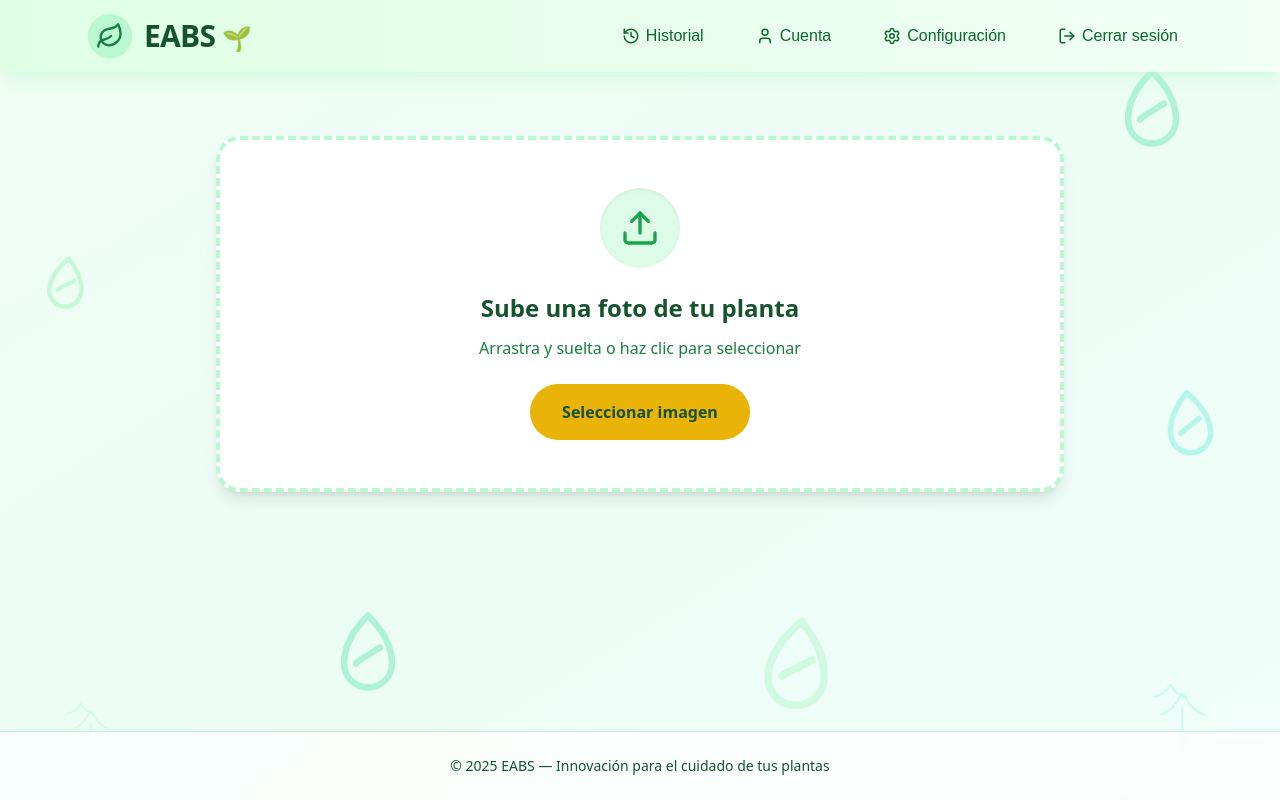
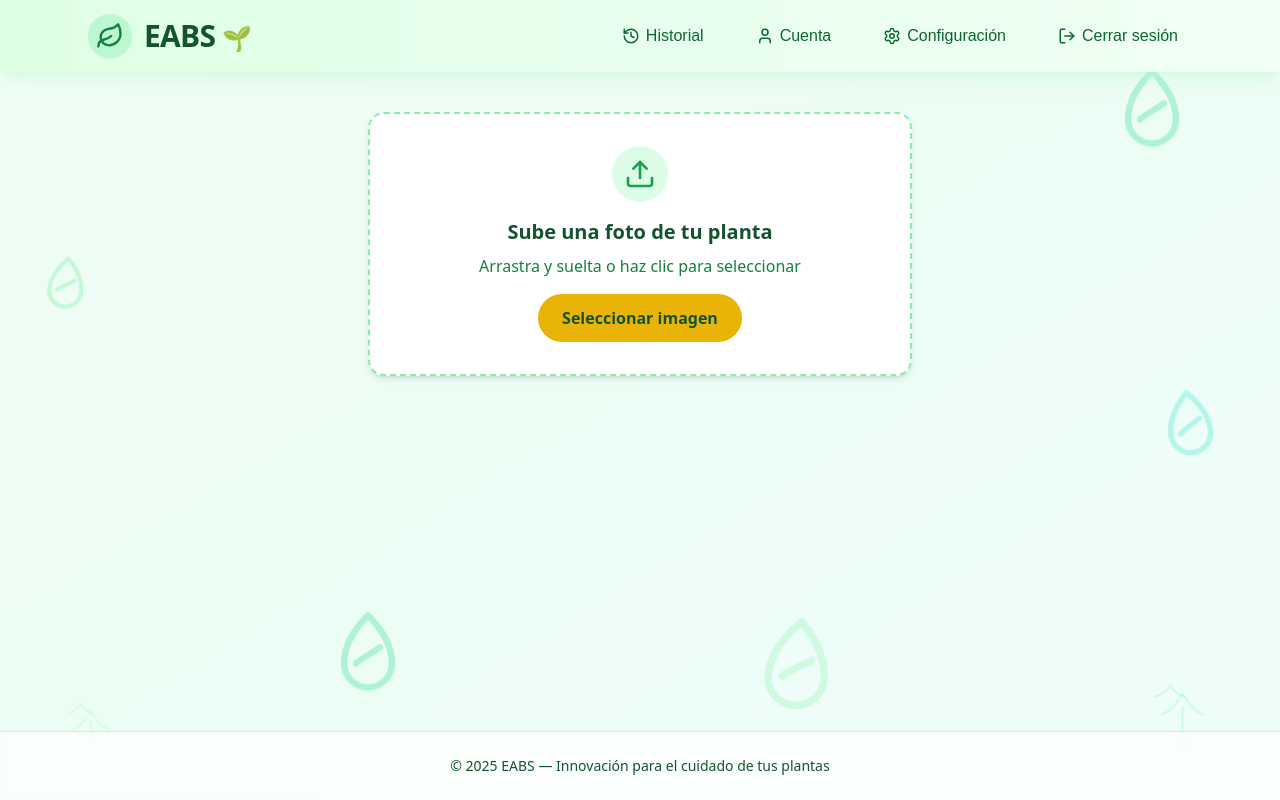
Before and after one commit to Brunodepas/EABS-Project, a React (Vite) app in the folder app/frontend/: page /image-upload in a window 1280 px wide. Built offline with nearby package versions, Linux system fonts and the light colour scheme.

Commit message:
Modifique visualmente la view de image-uppload

```diff
--- a/app/frontend/src/pages/ImageUpload.jsx
+++ b/app/frontend/src/pages/ImageUpload.jsx
@@ -11,26 +11,33 @@ export default function ImageUpload() {
 
   const handleImageUpload = (file) => {
     const reader = new FileReader();
+
     reader.onloadend = async () => {
       const base64Image = reader.result;
       setSelectedImage(base64Image);
       setLoading(true);
+
       try {
         const response = await fetch(`http://localhost:5000/?t=${Date.now()}`, {
           method: "POST",
+          credentials: "include", // 🔥 NECESARIO
           headers: { "Content-Type": "application/json" },
           body: JSON.stringify({ image: base64Image }),
         });
+
         const data = await response.json();
         setPrediction(data.error ? { error: data.error } : data);
+
       } catch (err) {
         console.error("Error enviando la imagen:", err);
         setPrediction({ error: "Error de conexión con el servidor." });
+
       } finally {
         setLoading(false);
         setShowResults(true);
       }
     };
+
     reader.readAsDataURL(file);
   };
 
@@ -54,29 +61,33 @@ export default function ImageUpload() {
   };
 
   return (
-    <div className="relative z-10 w-full max-w-4xl mx-auto px-6 pb-20 pt-6">
-      {/* Zona de subida */}
+    <div className="relative z-10 w-full max-w-xl mx-auto px-4 pb-10">
+
+      {/* Caja de subida */}
       {!showResults && (
         <div className="mb-8">
           <div
             onDrop={handleDrop}
             onDragOver={(e) => { e.preventDefault(); setIsDragging(true); }}
             onDragLeave={() => setIsDragging(false)}
-            className={`bg-white rounded-3xl shadow-lg p-12 border-4 border-dashed transition-all duration-300 ${
+            className={`bg-white rounded-2xl shadow-md p-8 border-2 border-dashed transition-all duration-300 ${
               isDragging ? "border-green-500 bg-green-50 scale-105"
-                         : "border-green-200 hover:border-green-300"
+                         : "border-green-300 hover:border-green-400"
             }`}
           >
             <div className="text-center">
-              <div className="inline-flex items-center justify-center w-20 h-20 bg-green-100 rounded-full mb-6 shadow-inner">
-                <Upload className="text-green-600" size={40} />
+              <div className="inline-flex items-center justify-center w-14 h-14 bg-green-100 rounded-full mb-4">
+                <Upload className="text-green-600" size={32} />
               </div>
-              <h2 className="text-2xl font-semibold text-green-900 mb-3">
+
+              <h2 className="text-xl font-semibold text-green-900 mb-2">
                 Sube una foto de tu planta
               </h2>
-              <p className="text-green-700 mb-6">
+
+              <p className="text-green-700 mb-4">
                 Arrastra y suelta o haz clic para seleccionar
               </p>
+
               <label className="inline-block">
                 <input
                   ref={fileInputRef}
@@ -85,7 +96,7 @@ export default function ImageUpload() {
                   onChange={handleFileInput}
                   className="hidden"
                 />
-                <span className="px-8 py-4 bg-yellow-500 text-green-900 font-semibold rounded-full cursor-pointer inline-block transition-all duration-300 hover:bg-yellow-400 hover:shadow-lg hover:shadow-yellow-300/50 hover:scale-105">
+                <span className="px-6 py-3 bg-yellow-500 text-green-900 font-semibold rounded-full cursor-pointer inline-block transition-all duration-300 hover:bg-yellow-400 hover:shadow-lg hover:scale-105">
                   Seleccionar imagen
                 </span>
               </label>
@@ -101,6 +112,7 @@ export default function ImageUpload() {
             <h3 className="text-xl font-semibold text-green-900 mb-4 flex items-center gap-2">
               <Leaf className="text-green-600" size={24} /> Imagen cargada
             </h3>
+
             <img
               src={selectedImage}
               alt="Uploaded plant"
@@ -114,6 +126,7 @@ export default function ImageUpload() {
       {showResults && selectedImage && (
         <div className="animate-fade-in">
           <div className="bg-white rounded-3xl shadow-xl p-8 border-4 border-green-300 text-center">
+
             {loading ? (
               <>
                 <Activity className="text-green-600 mx-auto mb-4 animate-spin" size={40} />
@@ -128,21 +141,25 @@ export default function ImageUpload() {
                   <p className="text-lg text-green-700 mb-2"><strong>Estado:</strong> {prediction.enfermedad}</p>
                   <p className="text-lg text-green-700 mb-2"><strong>Confianza:</strong> {prediction.confianza}</p>
                 </div>
+
                 <div className="bg-green-50 p-4 rounded-2xl border border-green-200">
                   <h4 className="text-xl font-semibold text-green-900 mb-2">🧴 Recomendación:</h4>
                   <p className="text-green-800 leading-relaxed">{prediction.recomendacion}</p>
                 </div>
               </>
             )}
+
             <button
               onClick={handleReset}
-              className="mt-6 w-full px-6 py-4 bg-yellow-500 text-green-900 font-semibold rounded-full transition-all duration-300 hover:bg-yellow-400 hover:shadow-lg hover:shadow-yellow-300/50 hover:scale-105"
+              className="mt-6 w-full px-6 py-4 bg-yellow-500 text-green-900 font-semibold rounded-full transition-all duration-300 hover:bg-yellow-400 hover:shadow-lg hover:scale-105"
             >
               Analizar otra planta
             </button>
+
           </div>
         </div>
       )}
+
     </div>
   );
 }
```
Also changed, not shown: 1 other file (tests, documents, lock files or other folders).
